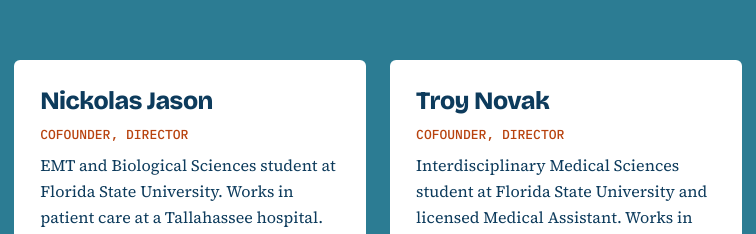
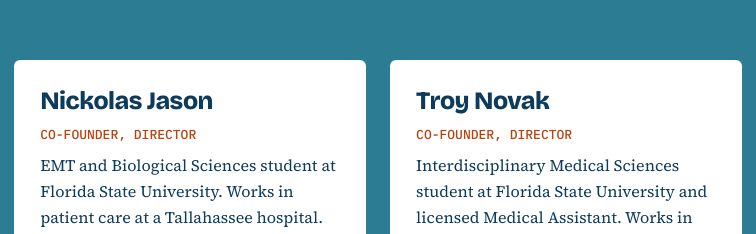
Before and after one commit to nbobby-blip/bmoutreach, a plain HTML site: page index.html in a window 1280 px wide. Shown: the part 1960-2194 px from the top of the page, 438-1194 px from the left. Drawn offline with nearby package versions, Linux system fonts and the light colour scheme.

Commit message:
Update index.html

```diff
--- a/index.html
+++ b/index.html
@@ -132,12 +132,12 @@ a{color:#0D3B5C}a:hover{color:#B8430F}
 <div style="flex: 999 1 540px; display: flex; flex-wrap: wrap; gap: 24px">
 <div style="flex: 1 1 260px; background: #FFFFFF; color: #0D3B5C; border-radius: 6px; padding: 26px; display: flex; flex-direction: column; gap: 10px">
 <h3 style="margin: 0; font-family: 'Bricolage Grotesque', sans-serif; font-weight: 800; font-size: 25px; letter-spacing: -0.02em">Nickolas Jason</h3>
-<p style="margin: 0; font-family: 'IBM Plex Mono', monospace; font-size: 13px; color: #B8430F; font-weight: 500">COFOUNDER, DIRECTOR</p>
+<p style="margin: 0; font-family: 'IBM Plex Mono', monospace; font-size: 13px; color: #B8430F; font-weight: 500">CO-FOUNDER, DIRECTOR</p>
 <p style="margin: 0; font-size: 16px; line-height: 1.6">EMT and Biological Sciences student at Florida State University. Works in patient care at a Tallahassee hospital.</p>
 </div>
 <div style="flex: 1 1 260px; background: #FFFFFF; color: #0D3B5C; border-radius: 6px; padding: 26px; display: flex; flex-direction: column; gap: 10px">
 <h3 style="margin: 0; font-family: 'Bricolage Grotesque', sans-serif; font-weight: 800; font-size: 25px; letter-spacing: -0.02em">Troy Novak</h3>
-<p style="margin: 0; font-family: 'IBM Plex Mono', monospace; font-size: 13px; color: #B8430F; font-weight: 500">COFOUNDER, DIRECTOR</p>
+<p style="margin: 0; font-family: 'IBM Plex Mono', monospace; font-size: 13px; color: #B8430F; font-weight: 500">CO-FOUNDER, DIRECTOR</p>
 <p style="margin: 0; font-size: 16px; line-height: 1.6">Interdisciplinary Medical Sciences student at Florida State University and licensed Medical Assistant. Works in patient care at a Tallahassee hospital.</p>
 </div>
 </div>
```
